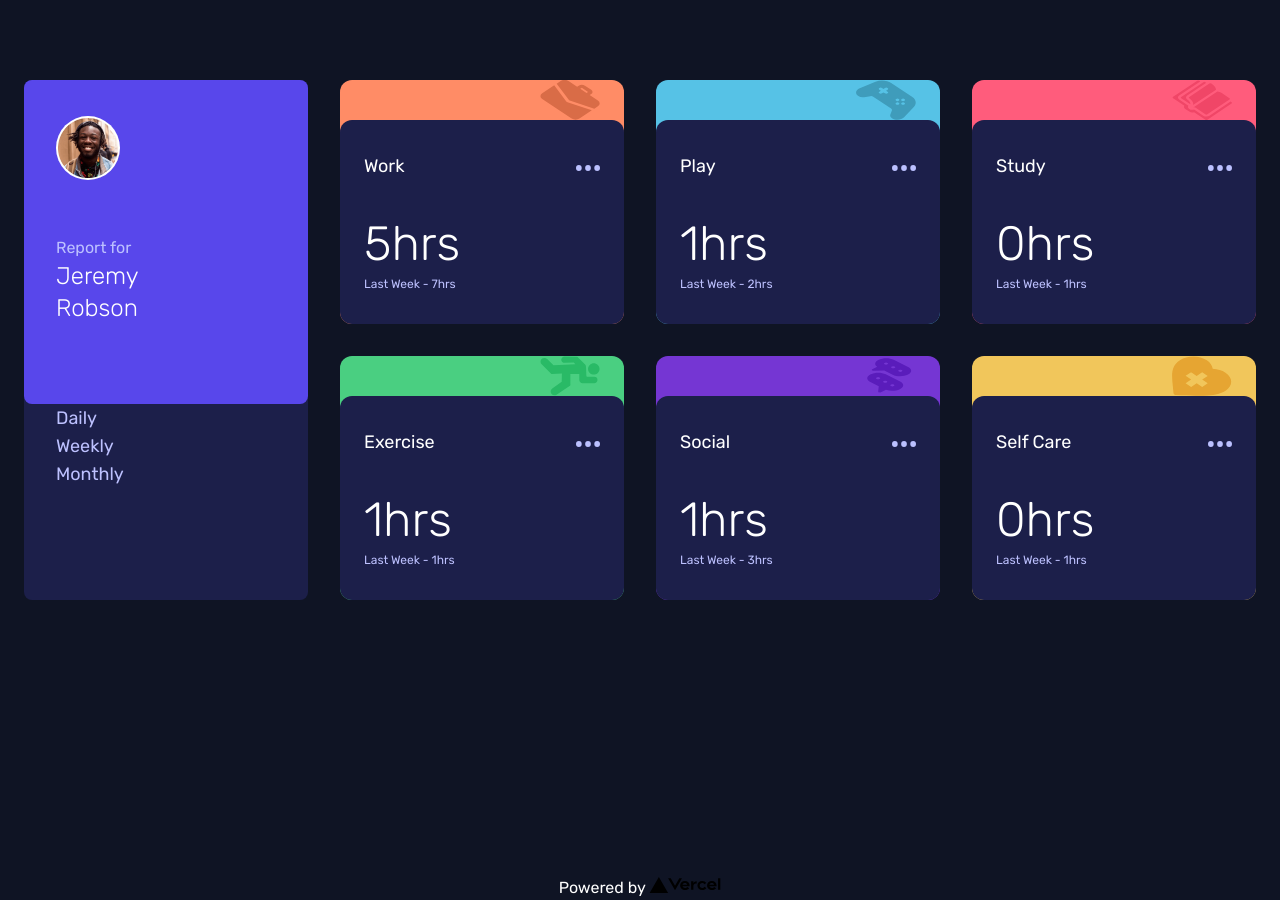
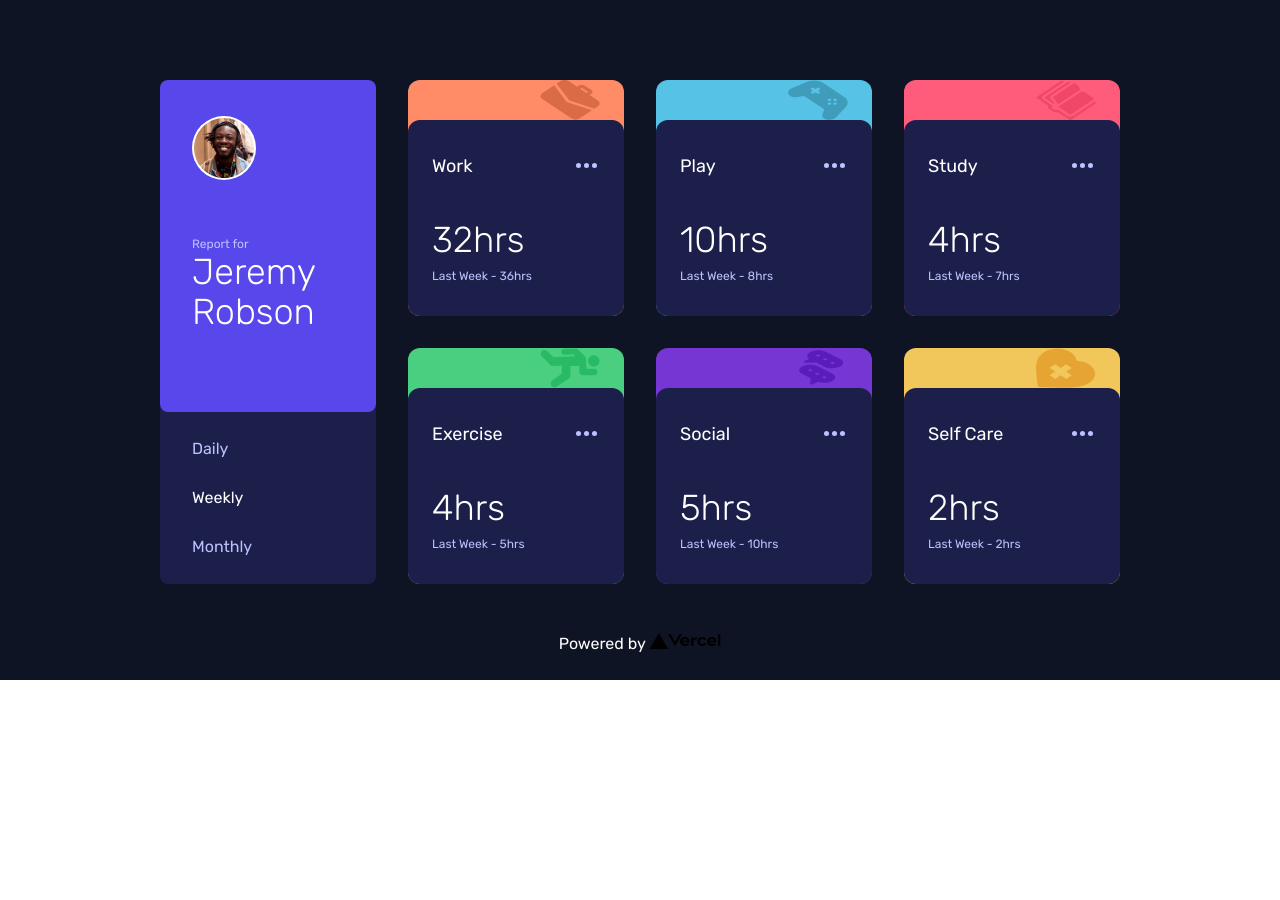
Before and after one commit to Rdttkab/time-tracking-dashboard, a Next.js app: page / in a window 1280 px wide. After the commit the page ends 800 px from the top, so only its background shows below. Built offline with nearby package versions, Linux system fonts and the light colour scheme.

Commit message:
Actice state is added

```diff
--- a/components/card.js
+++ b/components/card.js
@@ -11,34 +11,38 @@ const Card = ({ data, timeFrame }) => {
   };
 
   return (
-    <div className={`${bgColorMap[data.title]} mb-6 dt:mb-0 rounded-xl`}>
-      <div className="h-10 rounded-xl flex justify-end pr-6">
+    <div
+      className={`${
+        bgColorMap[data.title]
+      } mb-6 sm:mb-0 rounded-xl flex flex-col`}
+    >
+      <div className="h-10 rounded-xl flex justify-end pr-6 grow-0 shrink basis-auto">
         <Image
           src={`/images/icon-${data.title
             .toLowerCase()
             .split(" ")
             .join("-")}.svg`}
-          alt="Vercel Logo"
+          alt={`${data.title} logo`}
           width={60}
           height={200}
         />
       </div>
 
-      <div className="rounded-xl bg-dark-blue py-8 px-6">
+      <div className="rounded-xl bg-dark-blue py-8 px-6 grow shrink basis-auto hover:cursor-fancy hover:bg-desaturated-blue">
         <div className="flex justify-between items-center">
           <span className="text-lg font-normal">{data.title}</span>
-          <span className="">
-            <Image
-              src="/images/icon-ellipsis.svg"
-              alt="Vercel Logo"
-              width={24}
-              height={6}
-            />
+          <span>
+            <svg className="fill-pale-blue hover:fill-white hover:cursor-fancy" width="24" height="6" xmlns="http://www.w3.org/2000/svg">
+              <path
+                d="M2.5 0a2.5 2.5 0 1 1 0 5 2.5 2.5 0 0 1 0-5Zm8 0a2.5 2.5 0 1 1 0 5 2.5 2.5 0 0 1 0-5Zm8 0a2.5 2.5 0 1 1 0 5 2.5 2.5 0 0 1 0-5Z"
+                fill-rule="evenodd"
+              />
+            </svg>
           </span>
         </div>
 
-        <div className="flex flex-row dt:flex-col justify-between items-center dt:items-start mt-10">
-          <span className="text-5xl font-light">
+        <div className="flex flex-row sm:flex-col justify-between items-center sm:items-start mt-10">
+          <span className="text-4xl font-light">
             {data.timeframes[timeFrame]["current"]}hrs
           </span>
           <span className="text-xs font-normal text-pale-blue mt-2">
--- a/pages/index.js
+++ b/pages/index.js
@@ -2,20 +2,18 @@ import Head from "next/head";
 import Link from "next/link";
 import Image from "next/image";
 import Card from "../components/card";
-
+import data from "../public/data.json";
 import { useState } from "react";
 
-import data from "../public/data.json";
+export default function Home() {
+  const [timeFrame, setTimeFrame] = useState("weekly");
 
-export default function Home() {
-  const [timeFrame, setTimeFrame] = useState("daily");
-
-  function handleOnClick (e) {
-    setTimeFrame(e.target.value);
+  function handleOnClick(e) {
+    setTimeFrame(e.target.value.toLowerCase());
   }
 
   return (
-    <div className="bg-very-dark-blue text-white font-rubik font-normal">
+    <div className="bg-very-dark-blue text-white font-rubik font-normal px-6 lg:px-40 pt-20">
       <Head>
         <meta charSet="UTF-8" />
         <meta name="viewport" content="width=device-width, initial-scale=1.0" />
@@ -30,11 +28,11 @@ export default function Home() {
         <title>Frontend Mentor | Time tracking dashboard</title>
       </Head>
 
-      <main className="pt-20 px-6 dt:grid dt:grid-cols-4 dt:grid-rows-3 dt:gap-8">
-        <div className="bg-dark-blue mb-6 dt:mb-0 rounded-lg dt:row-span-2">
-          <div className="">
-            <header className="bg-blue p-2 px-8 dt:px-8 dt:pt-9 dt:pb-20 flex flex-row dt:flex-col gap-4 justify-start items-center dt:items-start rounded-lg">
-              <div className="p-0.5 bg-white w-16 h-16 rounded-cr dt:mb-10 mb-0">
+      <main className="sm:grid sm:grid-cols-4 sm:grid-rows-2 sm:gap-8 mb-6">
+        <div className="bg-dark-blue mb-6 sm:mb-0 rounded-lg sm:row-span-2">
+          <div className="flex flex-col h-full">
+            <header className="bg-blue p-8 sm:px-8 sm:pt-9 sm:pb-20 flex flex-row sm:flex-col gap-4 justify-start items-center sm:items-start rounded-lg grow-0 shrink basis-auto">
+              <div className="p-0.5 bg-white w-16 h-16 rounded-cr sm:mb-10 mb-0">
                 <Image
                   src="/images/image-jeremy.png"
                   alt="jeremy avator"
@@ -44,24 +42,36 @@ export default function Home() {
                 />
               </div>
               <div>
-                <span className="block text-pale-blue">Report for</span>
-                <span className="text-base dt:text-2xl font-light">
-                  <span className="dt:block">Jeremy</span> Robson
+                <span className="block text-pale-blue text-sm sm:text-xs">
+                  Report for
+                </span>
+                <span className="text-2xl md:text-4xl font-light">
+                  <span className="sm:block">Jeremy</span> Robson
                 </span>
               </div>
             </header>
+
+            <div className="py-7 sm:py-0 px-0 sm:px-8 flex sm:flex-col justify-evenly items-start content-evenl text-pale-blue grow shrink basis-auto">
+              <input
+                className="focus:text-white hover:text-white hover:cursor-fancy"
+                type="button"
+                onClick={handleOnClick}
+                value="Daily"
+              />
+              <input
+                className={`focus:text-white hover:text-white hover:cursor-fancy ${timeFrame === 'weekly' ? 'text-white': ''}`}
+                type="button"
+                onClick={handleOnClick}
+                value="Weekly"
+              />
+              <input
+                className="focus:text-white hover:text-white hover:cursor-fancy"
+                type="button"
+                onClick={handleOnClick}
+                value="Monthly"
+              />
+            </div>
           </div>
-          <form className="py-7 dt:py-0 px-0 dt:px-8 flex dt:flex-col justify-around dt:justify-between items-start text-lg text-pale-blue">
-            <button className="focus:text-white" type="button" value="daily" onClick={handleOnClick}>
-              Daily
-            </button>
-            <button className="focus:text-white" type="button" value="weekly" onClick={handleOnClick}>
-              Weekly
-            </button>
-            <button className="focus:text-white" type="button" value="monthly" onClick={handleOnClick}>
-              Monthly
-            </button>
-          </form>
         </div>
 
         {data.map((item, index) => (
@@ -69,11 +79,12 @@ export default function Home() {
         ))}
       </main>
 
-      <footer className="flex justify-center items-center">
+      <footer className="flex justify-center items-center py-6">
         <a
           href="https://vercel.com?utm_source=create-next-app&utm_medium=default-template&utm_campaign=create-next-app"
           target="_blank"
-          rel="noopener noreferrer">
+          rel="noopener noreferrer"
+        >
           Powered by{" "}
           <span className="">
             <Image src="/vercel.svg" alt="Vercel Logo" width={72} height={16} />
--- a/styles/globals.css
+++ b/styles/globals.css
@@ -2,18 +2,3 @@
 @tailwind base;
 @tailwind components;
 @tailwind utilities;
-
-:root {
-  --Blue: hsl(246, 80%, 60%);
-  --Light-red-work: hsl(15, 100%, 70%);
-  --Soft-blue-play: hsl(195, 74%, 62%);
-  --Light-red-study: hsl(348, 100%, 68%);
-  --Lime-green-exercise: hsl(145, 58%, 55%);
-  --Violet-social: hsl(264, 64%, 52%);
-  --Soft-orange-self-care: hsl(43, 84%, 65%);
-
-  --Very-dark-blue: hsl(226, 43%, 10%);
-  --Dark-blue: hsl(235, 46%, 20%);
-  --Desaturated-blue: hsl(235, 45%, 61%);
-  --Pale-Blue: hsl(236, 100%, 87%);
-}
--- a/tailwind.config.js
+++ b/tailwind.config.js
@@ -4,10 +4,13 @@ module.exports = {
     "./components/**/*.{js,ts,jsx,tsx}",
   ],
   theme: {
-    screens: {
-      dt: "376px",
-    },
     extend: {
+      cursor: {
+        'fancy': 'url(/images/hand-pointer-regular.svg), pointer',
+      },
+      screens: {
+        dt: "376px",
+      },
       borderRadius: {
         'cr': '50%',
       },
```
Also changed, not shown: public/images/hand-pointer-regular.svg (added).
